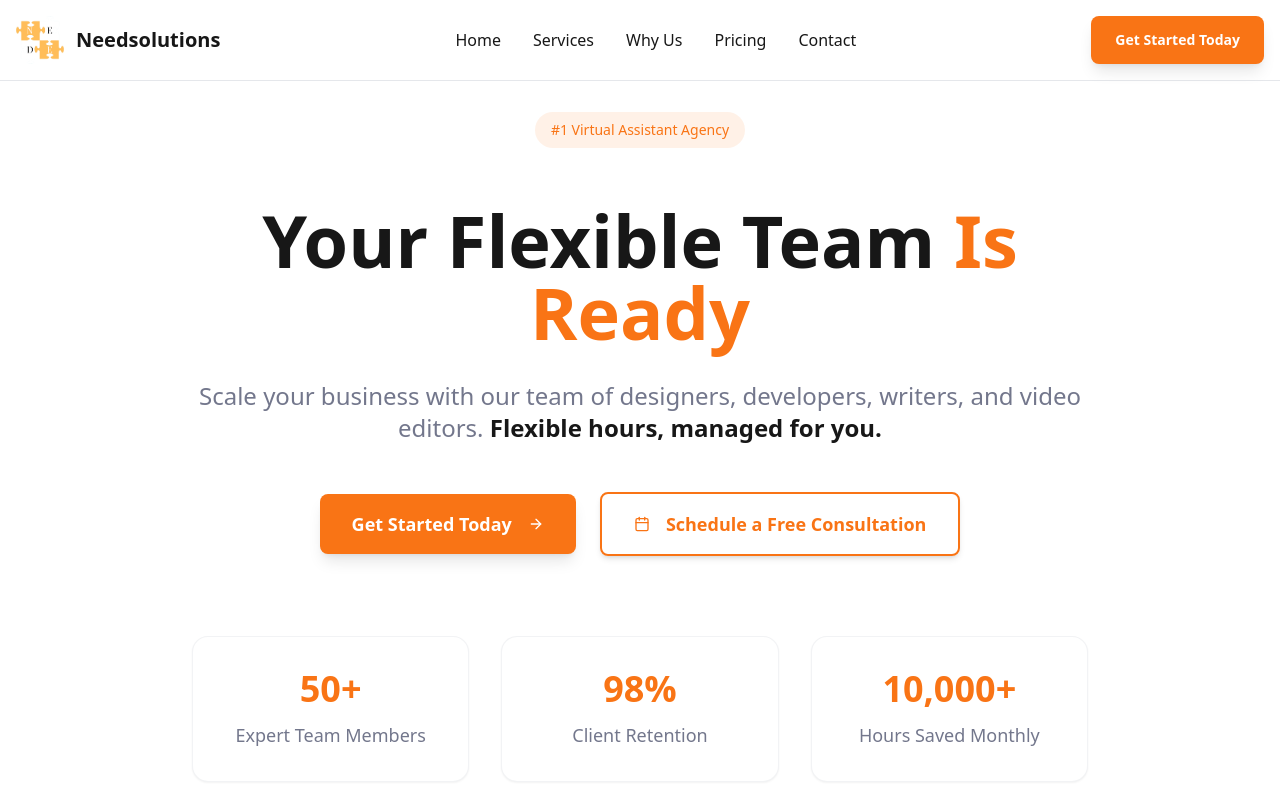
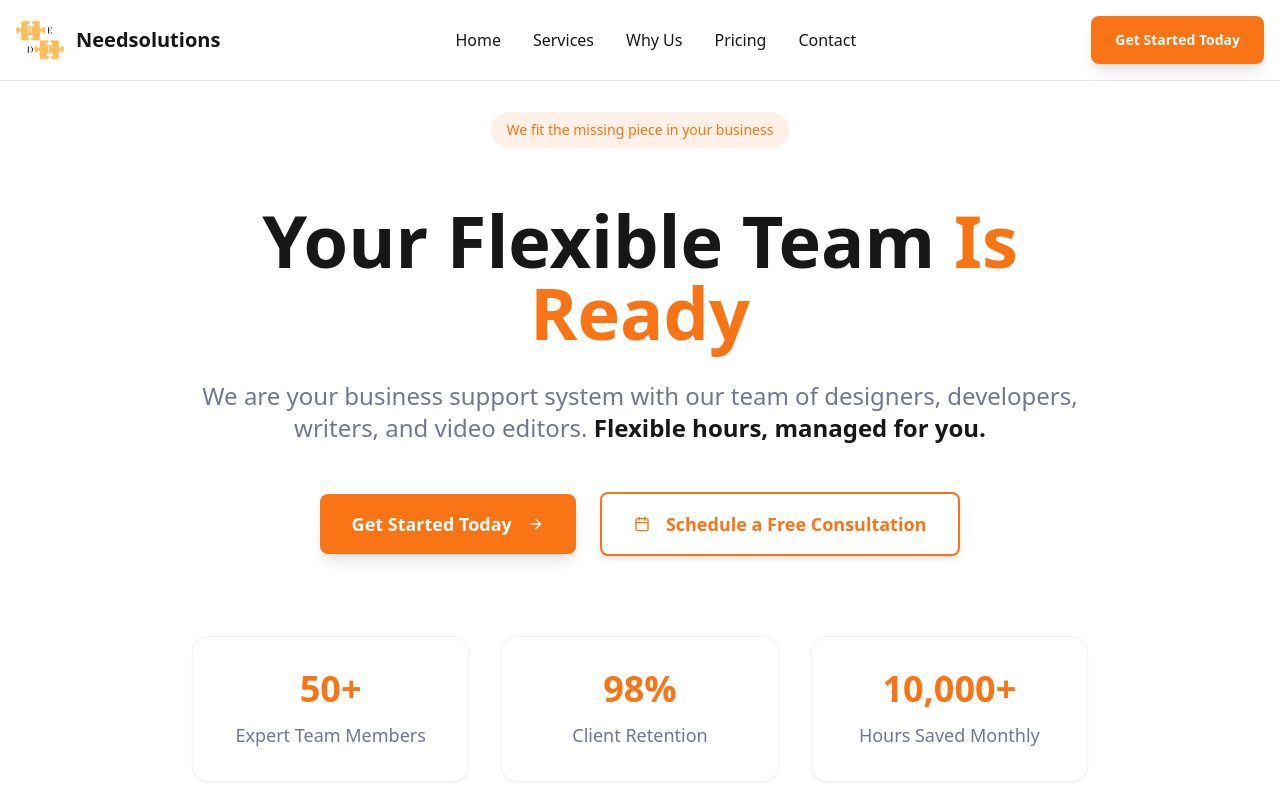
Before and after one commit to ndeen17/needsolutions-flexible-scaling, a React (Vite) app: page / in a window 1280 px wide. Shown: the top 800 px of the page. Built offline with nearby package versions, Linux system fonts and the light colour scheme.

Commit message:
Update tagline and description
Add "We fit the missing piece in your business" and "we are your business support system" to the website. Remove "virtual assistant agency".

```diff
--- a/src/components/Hero.tsx
+++ b/src/components/Hero.tsx
@@ -7,7 +7,7 @@ const Hero = () => {
       <div className="container mx-auto text-center max-w-5xl">
         <div className="mb-8">
           <span className="inline-block px-4 py-2 bg-primary/10 text-primary rounded-full text-sm font-medium mb-6">
-            #1 Virtual Assistant Agency
+            We fit the missing piece in your business
           </span>
         </div>
 
@@ -17,7 +17,7 @@ const Hero = () => {
         </h1>
 
         <p className="text-xl md:text-2xl text-muted-foreground mb-12 leading-relaxed max-w-4xl mx-auto">
-          Scale your business with our team of designers, developers, writers, and video editors.
+          We are your business support system with our team of designers, developers, writers, and video editors.
           <strong className="text-foreground"> Flexible hours, managed for you.</strong>
         </p>
 
```
